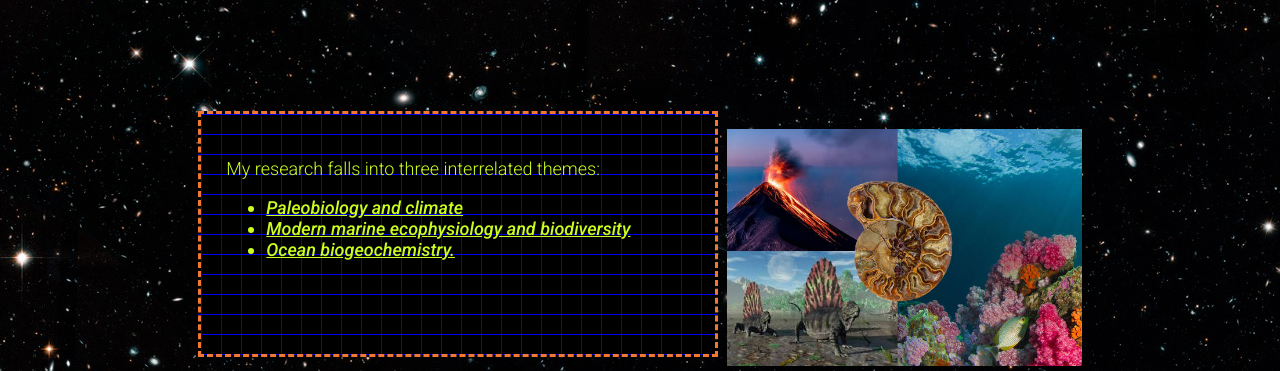
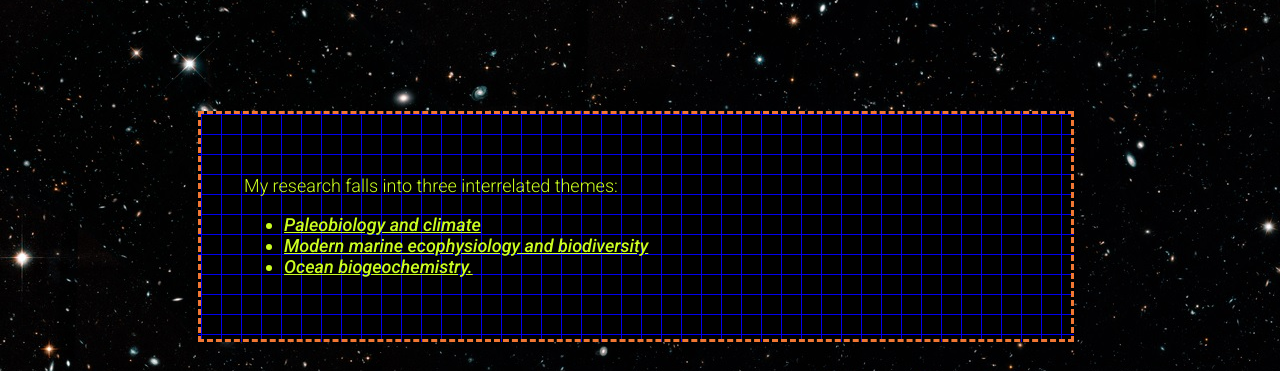
Before and after one commit to archimboldi125/testweb, a plain HTML site: page research.html in a window 1280 px wide. Shown: the part 194-565 px from the top of the page. Drawn offline with Linux system fonts and the light colour scheme; a web font is replaced by a local one.

Commit message:
Update research.html

```diff
--- a/research.html
+++ b/research.html
@@ -49,9 +49,6 @@
             </ul>
           </div>
         </div>
-          <div class="column.side">
-              <IMG SRC="IMAGES/RESEARCH_collage.jpeg" id="rescollage">
-          </div>
       </div>
       <div class="rowresearch">
         <div class="column.middle">
```
